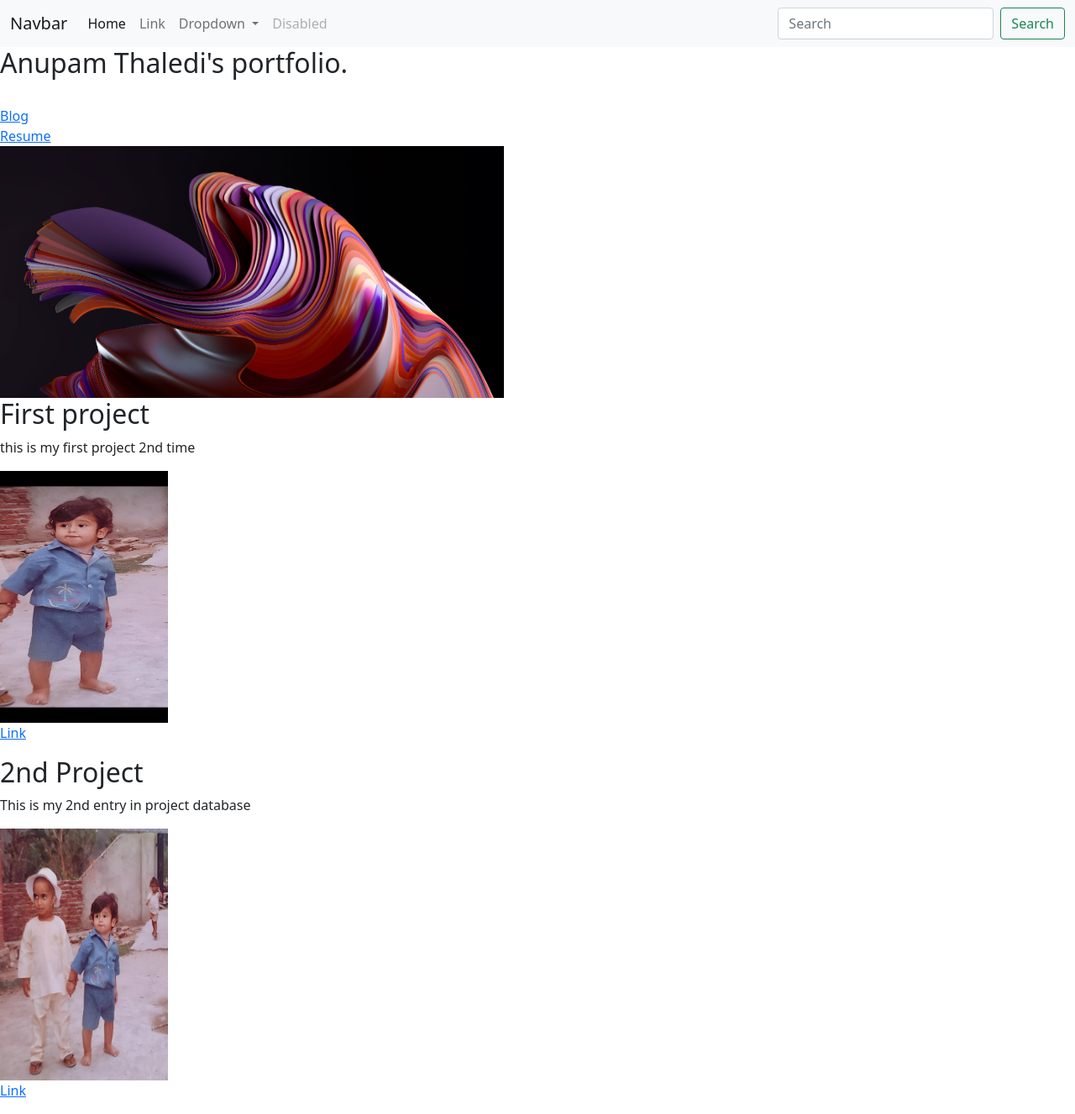
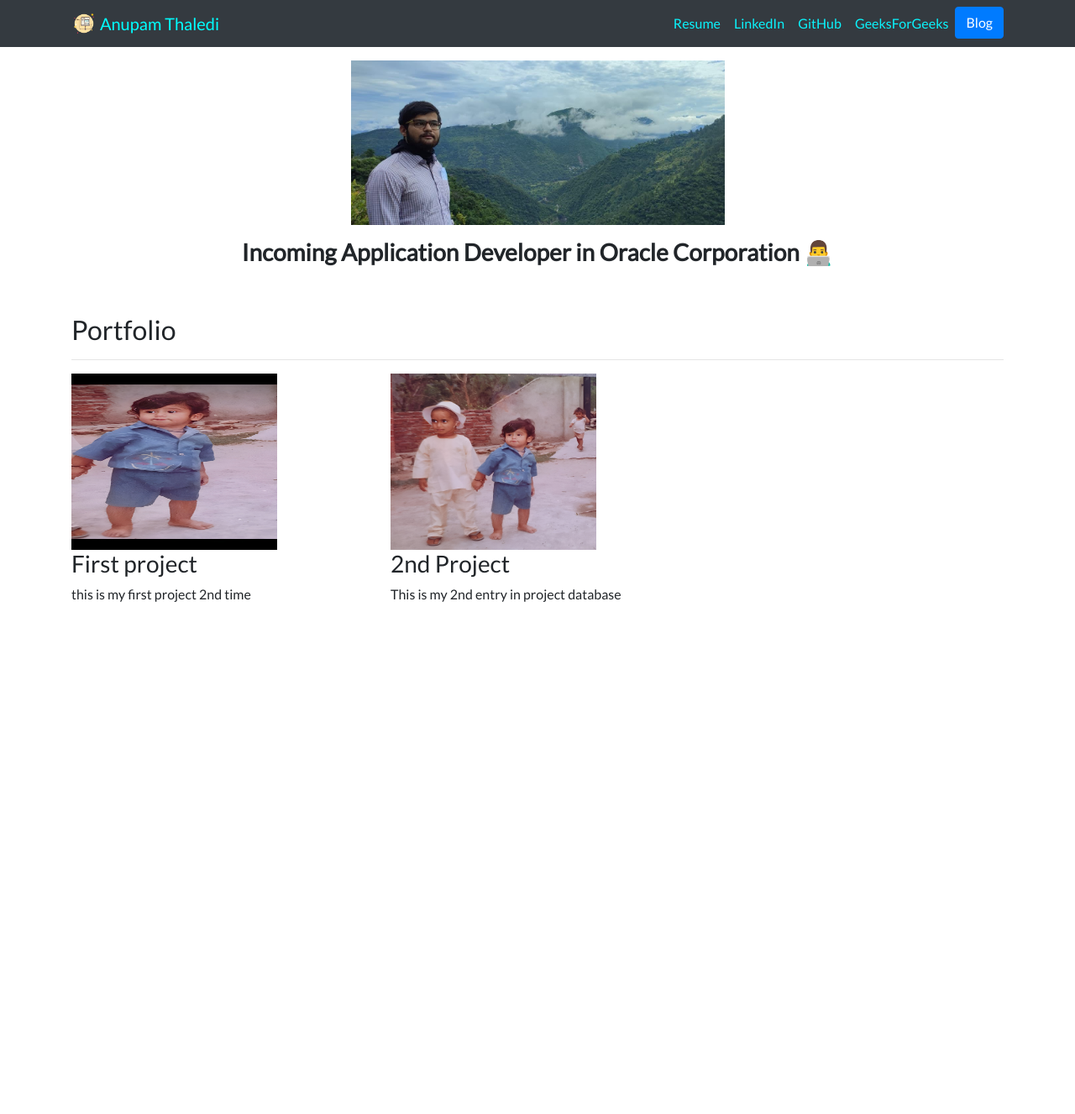
Before and after one commit to jimmi41/django3-personal-portfolio, a Django app: page / in a window 1280 px wide. Shown: the whole page at 84% size. After the commit the page ends 717 px from the top, so only its background shows below. Run offline with Django 4.2, Linux system fonts and the light colour scheme; data comes from the database, SQL or seed files in the repository; some libraries are stand-ins or nearby versions.

Commit message:
Little bit of CSS and Bootstrap will try to upload on python anywhere

```diff
--- /dev/null
+++ b/portfolio/static/portfolio/custom.css
@@ -0,0 +1,48 @@
+.navbar-nav .nav-link {
+    color: rgb(10, 244, 252) !important;
+}
+
+.navbar-nav .nav-link:hover {
+    color: rgb(255, 255, 255) !important;
+}
+
+body {
+    font-family: 'Lato', sans-serif;
+}
+
+#spantopbar{
+    color: aqua;
+}
+#spantopbar:hover{
+    color: rgb(255, 255, 255) !important;
+}
+#anupamImg{
+    width: 100%;
+    height: 100%;
+  }
+.projImages{
+    width: 70%;
+    height: 35%;
+}
+.projImages:hover{
+    border-radius: 25%;
+
+}
+.blogImg{
+    display: block;
+    margin-left: auto;
+    margin-right: auto;
+    width: 50%;
+}
+#blogtitle {
+    font-size: 5rem;
+}
+
+@media (min-width: 992px) {
+    #hometext {
+        font-size: 4rem;
+    }
+    #blogdetailtitle {
+        font-size: 4rem;
+    }
+}
--- a/portfolio/templates/portfolio/base.html
+++ b/portfolio/templates/portfolio/base.html
@@ -1,3 +1,5 @@
+{% load static %}
+
 <!doctype html>
 <html lang="en">
   <head>
@@ -6,51 +8,51 @@
     <meta name="viewport" content="width=device-width, initial-scale=1">
 
     <!-- Bootstrap CSS -->
-    <link href="https://cdn.jsdelivr.net/npm/bootstrap@5.1.3/dist/css/bootstrap.min.css" rel="stylesheet" integrity="sha384-1BmE4kWBq78iYhFldvKuhfTAU6auU8tT94WrHftjDbrCEXSU1oBoqyl2QvZ6jIW3" crossorigin="anonymous">
+    <link rel="stylesheet" href="https://stackpath.bootstrapcdn.com/bootstrap/4.4.1/css/bootstrap.min.css" integrity="sha384-Vkoo8x4CGsO3+Hhxv8T/Q5PaXtkKtu6ug5TOeNV6gBiFeWPGFN9MuhOf23Q9Ifjh" crossorigin="anonymous">
 
-    {% comment %} <link rel="icon" type="image/png" href="{% static "portfolio/logo.png" %}"> {% endcomment %}
+    <link rel="stylesheet" href="{% static "portfolio/custom.css" %}">
+
+    <link href="https://fonts.googleapis.com/css?family=Lato&display=swap" rel="stylesheet">
+
+    <link rel="icon" type="image/png" href="{% static "portfolio/logo.png" %}">
 
     <title>Anupam Thaledi</title>
   </head>
   <body>
-   <nav class="navbar navbar-expand-lg navbar-light bg-light">
-      <div class="container-fluid">
-        <a class="navbar-brand" href="#">Navbar</a>
-        <button class="navbar-toggler" type="button" data-bs-toggle="collapse" data-bs-target="#navbarSupportedContent" aria-controls="navbarSupportedContent" aria-expanded="false" aria-label="Toggle navigation">
+    <nav id="topNav" class="navbar navbar-expand-md navbar-light bg-dark">
+      <div class="container">
+        <a class="navbar-brand" href="{% url 'home' %}">
+          <img src="{% static "portfolio/logo.png" %}" width="30" height="30" class="d-inline-block align-top" alt="Anupam's Logo">
+          <span id="spantopbar">Anupam Thaledi</span>
+        </a>
+        <button class="navbar-toggler" type="button" data-toggle="collapse" data-target="#navbarNav" aria-controls="navbarNav" aria-expanded="false" aria-label="Toggle navigation">
           <span class="navbar-toggler-icon"></span>
         </button>
-        <div class="collapse navbar-collapse" id="navbarSupportedContent">
-          <ul class="navbar-nav me-auto mb-2 mb-lg-0">
+        <div class="collapse navbar-collapse text-center" id="navbarNav">
+          <ul class="navbar-nav ml-auto">
             <li class="nav-item">
-              <a class="nav-link active" aria-current="page" href="#">Home</a>
+              <a class="nav-link" href="{% static "portfolio/Atres.pdf" %}" target="_blank">Resume</a>
             </li>
             <li class="nav-item">
-              <a class="nav-link" href="#">Link</a>
-            </li>
-            <li class="nav-item dropdown">
-              <a class="nav-link dropdown-toggle" href="#" id="navbarDropdown" role="button" data-bs-toggle="dropdown" aria-expanded="false">
-                Dropdown
-              </a>
-              <ul class="dropdown-menu" aria-labelledby="navbarDropdown">
-                <li><a class="dropdown-item" href="#">Action</a></li>
-                <li><a class="dropdown-item" href="#">Another action</a></li>
-                <li><hr class="dropdown-divider"></li>
-                <li><a class="dropdown-item" href="#">Something else here</a></li>
-              </ul>
+              <a class="nav-link" href="https://www.linkedin.com/in/anupamthaledi/" target="_blank">LinkedIn</a>
             </li>
             <li class="nav-item">
-              <a class="nav-link disabled">Disabled</a>
+              <a class="nav-link" href="https://github.com/jimmi41" target="_blank">GitHub</a>
+            </li>
+            <li class="nav-item">
+              <a class="nav-link" href="https://auth.geeksforgeeks.org/user/jimmi411/practice/" target="_blank">GeeksForGeeks</a>
+            </li>
+            <li>
+              <a role="button" href="{% url 'blog:all_blogs' %}" target="_blank" class="btn btn-primary">Blog</a>
             </li>
           </ul>
-          <form class="d-flex">
-            <input class="form-control me-2" type="search" placeholder="Search" aria-label="Search">
-            <button class="btn btn-outline-success" type="submit">Search</button>
-          </form>
         </div>
       </div>
     </nav>
 
-     {% block content %}{% endblock content %}
+    <div class="container">
+      {% block content %}{% endblock content %}
+    </div>
     <!-- Optional JavaScript; choose one of the two! -->
 
     <!-- Option 1: Bootstrap Bundle with Popper -->
--- a/portfolio/templates/portfolio/home.html
+++ b/portfolio/templates/portfolio/home.html
@@ -1,20 +1,50 @@
 {% extends 'portfolio/base.html' %}
+
+{% load static %}
+
 {% block content %}
-     <h2>Anupam Thaledi's portfolio.</h2> <br>
 
-      {% load static %}
+      <div class="row justify-content-center my-3">
+         <div class="col-5">
+         <img id="anupamImg" src="{% static 'portfolio/anupam.jpg' %}" >
+         </div>
+      </div>
 
-      <a href= "{% url 'blog:all_blogs' %}"> Blog </a>
-      <br>
+      <div class="row justify-content-center mb-3">
+         <div class="col-md-9 text-center">
+         <h3 class="font-weight-bold">Incoming Application Developer in Oracle Corporation 👨‍💻</h3>
+         </div>
+       </div>
 
-      <a href= "{% static 'portfolio/Atres.pdf'%}"> Resume </a>
-      <br>
+       <h2 class="mt-5">Portfolio</h2>
+       <hr>
+       <div class="row">
+         {% for project in projects %}
+            <div class="col-lg-4 col-md-6">
+
+            {% if project.url %}
+            <a href="{{ project.url }}">
+               <img class="projImages" src="{{ project.image.url }}" class="img-fluid mb-2">
+           </a>
+           {% else %}
+
+            <img class="projImages" src="{{ project.image.url }}" class="img-fluid mb-2">
+           {% endif %}
+           <h3>{{ project.title }}</h3>
+           <p>{{ project.description }}</p>
+
+         </div>
+         {% endfor %}
+       </div>
+
+{% endblock %}
 
 
+     {% comment %} This is my previous code so i am commenting it for future.  {% endcomment %}
 
-   <img src = "{% static 'portfolio/homepic.jpg'%}" width="600" height="300">
+       {% comment %}
 
-      {% for project in projects %}
+   {% for project in projects %}
 
          <h2> {{project.title}}</h2>
          <p> {{project.description}}<p>
@@ -25,4 +55,4 @@
          {% endif %}
       {% endfor %}
 
-{% endblock %}
+{% endblock %} {% endcomment %}
```
Also changed, not shown: blog/templates/blog/all_blog.html (+23 -3 lines), blog/templates/blog/detail.html (+23 -2 lines), portfolio/static/portfolio/anupam.jpg (added).
